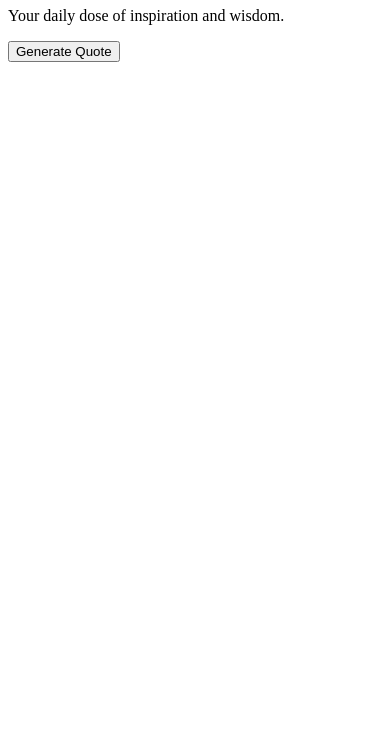
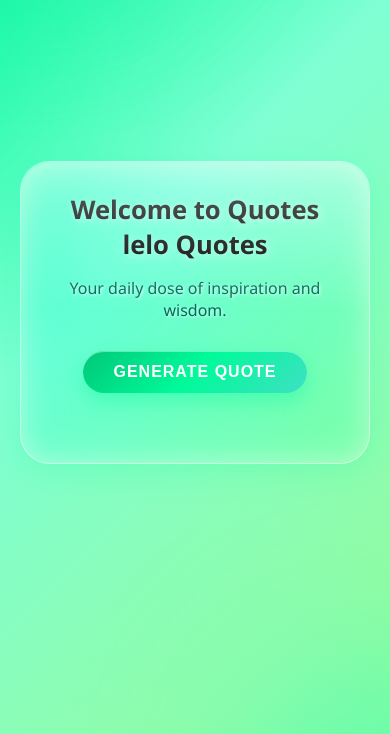
Before and after one commit to SWASTIKpy/JSbyOnlyProjects, a plain HTML site: page QuoteGen/index.html in a window 390 px wide. Shown: the part 110-844 px from the top of the page. Drawn offline with Linux system fonts and the light colour scheme.

Commit message:
added cool css on quote gen

```diff
--- a/QuoteGen/index.html
+++ b/QuoteGen/index.html
@@ -8,7 +8,7 @@
 </head>
 <body>
     <div id="container">
-        <h1>Welcome to Quotes lelo Quotes</h1>
+        <h1 id="headline">Welcome to Quotes lelo Quotes</h1>
         <p>Your daily dose of inspiration and wisdom.</p>
         <button id="genQ">Generate Quote</button>
         <div id="quoteDisplay" style="margin-top:20px; font-style: italic;"></div>
--- a/QuoteGen/styles.css
+++ b/QuoteGen/styles.css
@@ -0,0 +1,303 @@
+* {
+    margin: 0;
+    padding: 0;
+    box-sizing: border-box;
+}
+
+body {
+    font-family: 'Segoe UI', Tahoma, Geneva, Verdana, sans-serif;
+    min-height: 100vh;
+    display: flex;
+    justify-content: center;
+    align-items: center;
+    background: linear-gradient(135deg, #00FA9A 0%, #7FFFD4 40%, #98FB98 100%);
+    background-attachment: fixed;
+    padding: 20px;
+    position: relative;
+    overflow-x: hidden;
+}
+
+/* Whole page scrollbar styling */
+body::-webkit-scrollbar {
+    width: 12px;
+}
+
+body::-webkit-scrollbar-track {
+    background: rgba(255, 255, 255, 0.3);
+}
+
+body::-webkit-scrollbar-thumb {
+    background: linear-gradient(180deg, #00FA9A, #00C878);
+    border-radius: 10px;
+    border: 2px solid rgba(255, 255, 255, 0.4);
+}
+
+body::-webkit-scrollbar-thumb:hover {
+    background: linear-gradient(180deg, #00C878, #00FA9A);
+}
+
+/* Animated liquid blobs in background */
+body::before,
+body::after {
+    content: '';
+    position: fixed;
+    border-radius: 50%;
+    filter: blur(80px);
+    opacity: 0.6;
+    animation: float 20s infinite ease-in-out;
+    z-index: -1;
+}
+
+body::before {
+    width: 500px;
+    height: 500px;
+    background: linear-gradient(135deg, #00FA9A, #3FE0C3);
+    top: -200px;
+    left: -200px;
+    animation: float 25s infinite ease-in-out;
+}
+
+body::after {
+    width: 400px;
+    height: 400px;
+    background: linear-gradient(135deg, #7FFFD4, #00FA9A);
+    bottom: -150px;
+    right: -150px;
+    animation: float 30s infinite ease-in-out reverse;
+}
+
+@keyframes float {
+    0%, 100% {
+        transform: translate(0, 0) scale(1);
+    }
+    33% {
+        transform: translate(100px, -50px) scale(1.1);
+    }
+    66% {
+        transform: translate(-50px, 100px) scale(0.9);
+    }
+}
+
+#container {
+    background: rgba(255, 255, 255, 0.25);
+    padding: 40px 50px;
+    border-radius: 30px;
+    border: 1px solid rgba(255, 255, 255, 0.5);
+    box-shadow:
+        0 8px 32px 0 rgba(0, 250, 154, 0.2),
+        inset 0 0 20px rgba(255, 255, 255, 0.2);
+    max-width: 700px;
+    width: 100%;
+    text-align: center;
+    backdrop-filter: blur(20px) saturate(180%);
+    -webkit-backdrop-filter: blur(20px) saturate(180%);
+    animation: fadeIn 0.8s ease-in;
+    position: relative;
+}
+
+/* Glass shine effect */
+#container::before {
+    content: '';
+    position: absolute;
+    top: 0;
+    left: 0;
+    right: 0;
+    height: 50%;
+    background: linear-gradient(180deg,
+        rgba(255, 255, 255, 0.4) 0%,
+        rgba(255, 255, 255, 0) 100%);
+    border-radius: 30px 30px 0 0;
+    pointer-events: none;
+}
+
+@keyframes fadeIn {
+    from {
+        opacity: 0;
+        transform: translateY(-20px) scale(0.95);
+    }
+    to {
+        opacity: 1;
+        transform: translateY(0) scale(1);
+    }
+}
+
+h1 {
+    color: #000000;
+    font-size: 2.5rem;
+    margin-bottom: 15px;
+    font-weight: 700;
+    text-shadow: 2px 2px 10px rgba(255, 255, 255, 0.5);
+}
+
+#container > p {
+    color: #00695C;
+    font-size: 1.1rem;
+    margin-bottom: 30px;
+    font-weight: 400;
+    text-shadow: 1px 1px 3px rgba(255, 255, 255, 0.8);
+}
+
+#genQ {
+    background: linear-gradient(135deg, #00C878 0%, #00FA9A 50%, #3FE0C3 100%);
+    color: white;
+    border: none;
+    padding: 15px 40px;
+    font-size: 1.1rem;
+    font-weight: 600;
+    border-radius: 50px;
+    cursor: pointer;
+    transition: all 0.4s cubic-bezier(0.4, 0, 0.2, 1);
+    box-shadow:
+        0 8px 20px rgba(0, 250, 154, 0.4),
+        inset 0 1px 0 rgba(255, 255, 255, 0.4);
+    text-transform: uppercase;
+    letter-spacing: 1px;
+    position: relative;
+    overflow: hidden;
+}
+
+/* Liquid ripple effect on button */
+#genQ::before {
+    content: '';
+    position: absolute;
+    top: 50%;
+    left: 50%;
+    width: 0;
+    height: 0;
+    border-radius: 50%;
+    background: rgba(255, 255, 255, 0.3);
+    transform: translate(-50%, -50%);
+    transition: width 0.6s, height 0.6s;
+}
+
+#genQ:hover::before {
+    width: 300px;
+    height: 300px;
+}
+
+#genQ:hover {
+    background: linear-gradient(135deg, #00A86B 0%, #00C878 50%, #00FA9A 100%);
+    transform: translateY(-3px);
+    box-shadow:
+        0 12px 30px rgba(0, 250, 154, 0.5),
+        inset 0 1px 0 rgba(255, 255, 255, 0.5);
+}
+
+#genQ:active {
+    transform: translateY(-1px) scale(0.98);
+    box-shadow: 0 6px 15px rgba(0, 250, 154, 0.4);
+}
+
+#quoteDisplay {
+    margin-top: 30px;
+    padding: 10px;
+}
+
+.quote-para {
+    background: rgba(255, 255, 255, 0.35);
+    backdrop-filter: blur(15px) saturate(180%);
+    -webkit-backdrop-filter: blur(15px) saturate(180%);
+    padding: 25px 30px;
+    margin: 15px 0;
+    border-radius: 20px;
+    border: 1px solid rgba(255, 255, 255, 0.4);
+    font-size: 1.2rem;
+    color: #004D40;
+    line-height: 1.8;
+    border-left: 4px solid rgba(0, 250, 154, 0.7);
+    box-shadow:
+        0 8px 32px 0 rgba(0, 250, 154, 0.15),
+        inset 0 0 20px rgba(255, 255, 255, 0.15);
+    animation: slideIn 0.6s cubic-bezier(0.4, 0, 0.2, 1);
+    transition: all 0.4s cubic-bezier(0.4, 0, 0.2, 1);
+    position: relative;
+    overflow: hidden;
+}
+
+/* Liquid shine effect on quotes */
+.quote-para::before {
+    content: '';
+    position: absolute;
+    top: -50%;
+    left: -50%;
+    width: 200%;
+    height: 200%;
+    background: linear-gradient(
+        45deg,
+        transparent,
+        rgba(0, 250, 154, 0.3),
+        transparent
+    );
+    transform: rotate(45deg);
+    animation: shine 3s infinite;
+}
+
+@keyframes shine {
+    0% {
+        transform: translateX(-100%) translateY(-100%) rotate(45deg);
+    }
+    100% {
+        transform: translateX(100%) translateY(100%) rotate(45deg);
+    }
+}
+
+@keyframes slideIn {
+    from {
+        opacity: 0;
+        transform: translateX(-30px) scale(0.95);
+    }
+    to {
+        opacity: 1;
+        transform: translateX(0) scale(1);
+    }
+}
+
+.quote-para:hover {
+    transform: translateY(-3px);
+    box-shadow:
+        0 12px 40px 0 rgba(0, 250, 154, 0.25),
+        inset 0 0 30px rgba(255, 255, 255, 0.2);
+    border-left-color: rgba(0, 250, 154, 0.9);
+}
+
+/* Responsive design */
+@media (max-width: 768px) {
+    #container {
+        padding: 30px 25px;
+    }
+
+    h1 {
+        font-size: 2rem;
+    }
+
+    #container > p {
+        font-size: 1rem;
+    }
+
+    #genQ {
+        padding: 12px 30px;
+        font-size: 1rem;
+    }
+
+    .quote-para {
+        font-size: 1rem;
+        padding: 20px;
+    }
+
+    body::before,
+    body::after {
+        width: 300px;
+        height: 300px;
+    }
+}
+
+@media (max-width: 480px) {
+    h1 {
+        font-size: 1.6rem;
+    }
+
+    .quote-para {
+        font-size: 0.95rem;
+        padding: 15px;
+    }
+}
```
